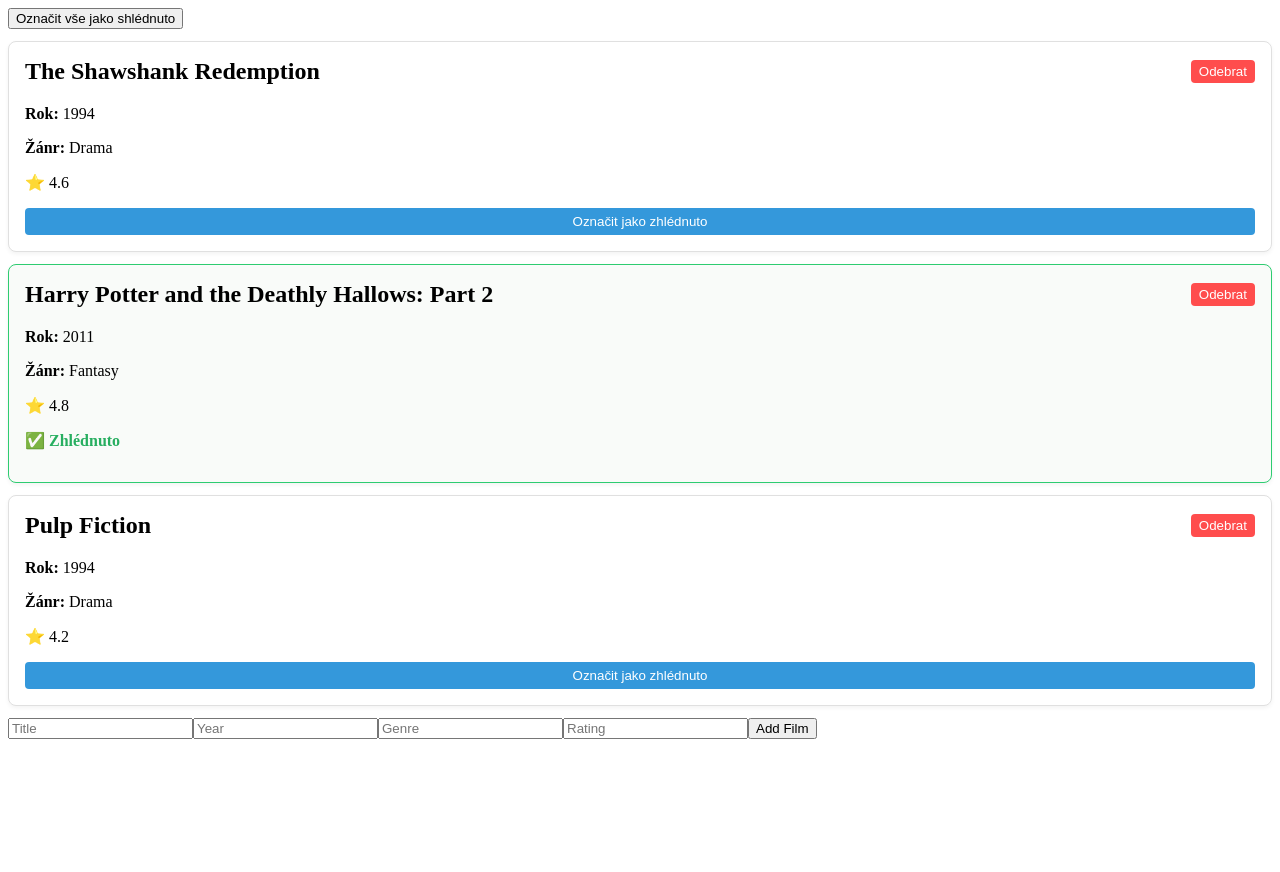
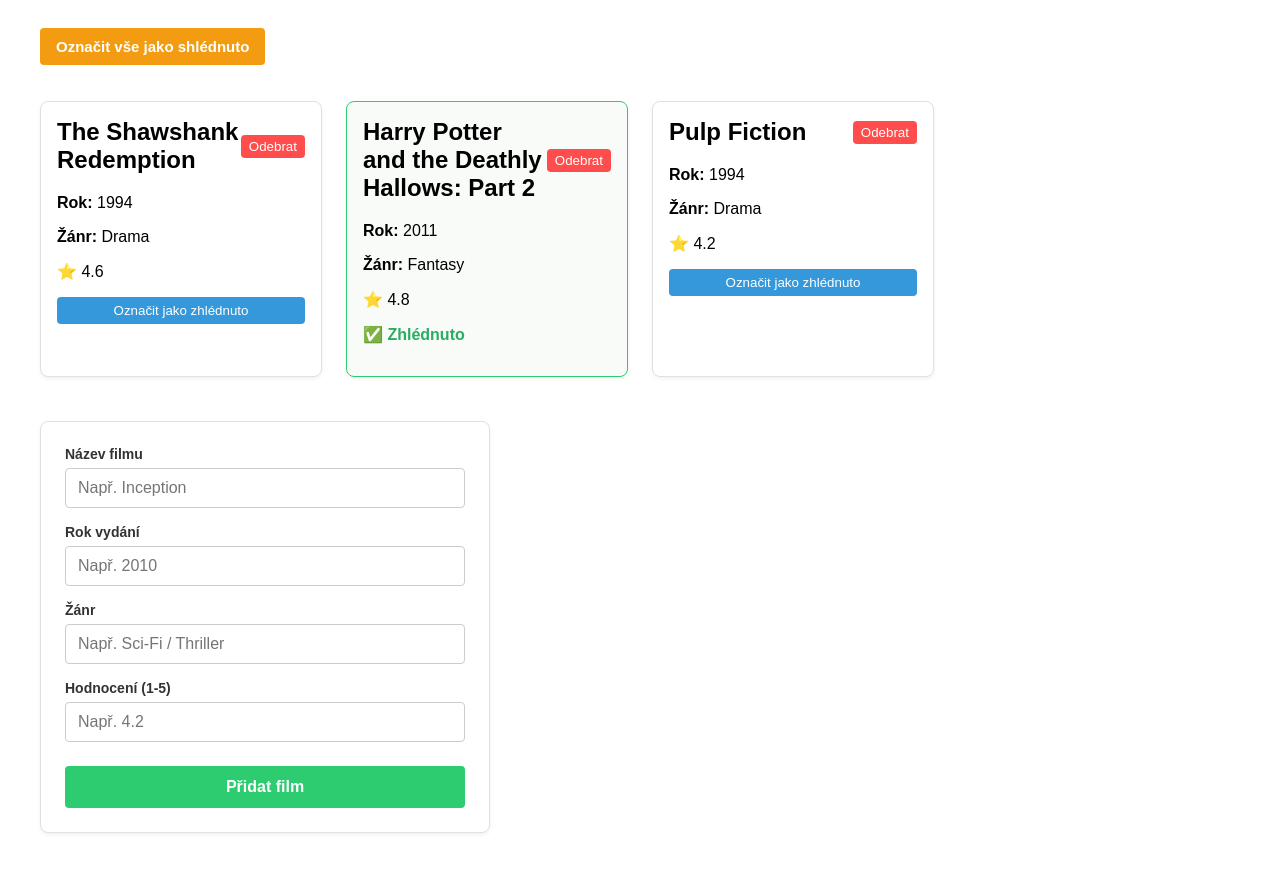
Before and after one commit to pydt00/react-project-pydt00, a React (Vite) app: page / in a window 1280 px wide. Shown: the top 872 px of the page. Before the commit the page ends 800 px from the top, so only its background shows below. Built offline with nearby package versions, Linux system fonts and the light colour scheme.

Commit message:
feat: styling pro vse ostatni

```diff
--- /dev/null
+++ b/src/components/AddFilmForm.module.css
@@ -0,0 +1,55 @@
+.formContainer {
+  background-color: #ffffff;
+  border: 1px solid #e0e0e0;
+  border-radius: 8px;
+  padding: 24px;
+  max-width: 400px;
+  margin: 20px 0;
+  box-shadow: 0 2px 4px rgba(0, 0, 0, 0.05);
+}
+
+.formGroup {
+  display: flex;
+  flex-direction: column;
+  margin-bottom: 16px;
+}
+
+.label {
+  font-weight: 600;
+  margin-bottom: 6px;
+  color: #333333;
+  font-size: 14px;
+}
+
+.input {
+  padding: 10px 12px;
+  border: 1px solid #cccccc;
+  border-radius: 4px;
+  font-size: 16px;
+  transition: border-color 0.2s ease, box-shadow 0.2s ease;
+}
+
+/* Clear visual indicator when user clicks inside an input */
+.input:focus {
+  outline: none;
+  border-color: #3498db;
+  box-shadow: 0 0 0 3px rgba(52, 152, 219, 0.2);
+}
+
+.submitButton {
+  background-color: #2ecc71; /* Green to match a positive "Add" action */
+  color: white;
+  border: none;
+  border-radius: 4px;
+  padding: 12px;
+  font-size: 16px;
+  font-weight: bold;
+  cursor: pointer;
+  width: 100%;
+  transition: background-color 0.2s ease;
+  margin-top: 8px;
+}
+
+.submitButton:hover {
+  background-color: #27ae60;
+}
--- a/src/components/AddFilmForm.tsx
+++ b/src/components/AddFilmForm.tsx
@@ -1,6 +1,7 @@
 import { useState } from "react";
 import { WatchlistContext } from '@/context/WatchlistProvider.tsx';
 import { useContext } from "react";
+import styles from "./AddFilmForm.module.css";
 
 export default function AddFilmForm() {
     const { films, addFilm, removeFilm, toggleWatched, setAllAsWatched } = useContext(WatchlistContext);
@@ -20,12 +21,54 @@
     };
 
     return (
-        <div>
-        <input value={title} onChange={e => setTitle(e.target.value)} placeholder="Title" />
-        <input value={year} onChange={e => setYear(e.target.value)} placeholder="Year" type="number" />
-        <input value={genre} onChange={e => setGenre(e.target.value)} placeholder="Genre" />
-        <input value={rating} onChange={e => setRating(e.target.value)} placeholder="Rating" type="number" />
-        <button onClick={handleAdd}>Add Film</button>
+        <div className={styles.formContainer}>
+            <div className={styles.formGroup}>
+                <label className={styles.label}>Název filmu</label>
+                <input
+                    className={styles.input}
+                    value={title}
+                    onChange={e => setTitle(e.target.value)}
+                    placeholder="Např. Inception"
+                />
+            </div>
+
+            <div className={styles.formGroup}>
+                <label className={styles.label}>Rok vydání</label>
+                <input
+                    className={styles.input}
+                    value={year}
+                    onChange={e => setYear(e.target.value)}
+                    placeholder="Např. 2010"
+                    type="number"
+                />
+            </div>
+
+            <div className={styles.formGroup}>
+                <label className={styles.label}>Žánr</label>
+                <input
+                    className={styles.input}
+                    value={genre}
+                    onChange={e => setGenre(e.target.value)}
+                    placeholder="Např. Sci-Fi / Thriller"
+                />
+            </div>
+
+            <div className={styles.formGroup}>
+                <label className={styles.label}>Hodnocení (1-5)</label>
+                <input
+                    className={styles.input}
+                    value={rating}
+                    onChange={e => setRating(e.target.value)}
+                    placeholder="Např. 4.2"
+                    type="number"
+                    min="1"
+                    max="5"
+                />
+            </div>
+
+            <button className={styles.submitButton} onClick={handleAdd}>
+                Přidat film
+            </button>
         </div>
-    )
+    );
 }
--- /dev/null
+++ b/src/components/FilmList.module.css
@@ -0,0 +1,42 @@
+.container {
+  max-width: 1200px;
+  margin: 0 auto;
+  padding: 20px;
+  font-family: sans-serif;
+}
+
+/* Tlačítko pro označení všeho jako zhlédnuté */
+.topButton {
+  background-color: #f39c12;
+  color: white;
+  border: none;
+  border-radius: 4px;
+  padding: 10px 16px;
+  font-size: 15px;
+  font-weight: bold;
+  cursor: pointer;
+  margin-bottom: 24px;
+  transition: background-color 0.2s ease;
+}
+
+.topButton:hover {
+  background-color: #d35400;
+}
+
+/* Výchozí zobrazení pro MOBIL (pod 600px) - karty pod sebou */
+.gridContainer {
+  display: grid;
+  grid-template-columns: 1fr; /* Jeden sloupec */
+  gap: 16px;
+  margin-bottom: 32px;
+}
+
+/* Responzivní zobrazení pro DESKTOP a větší obrazovky (od 600px výše) */
+@media (min-width: 600px) {
+  .gridContainer {
+    /* Automaticky vytvoří sloupce o minimální šířce 280px,
+       takže na tabletu budou 2 a na velkém PC klidně 3-4 sloupce */
+    grid-template-columns: repeat(auto-fill, minmax(280px, 1fr));
+    gap: 24px;
+  }
+}
--- a/src/components/FilmList.tsx
+++ b/src/components/FilmList.tsx
@@ -2,17 +2,25 @@
 import { WatchlistContext } from '@/context/WatchlistProvider.tsx';
 import { useContext } from 'react';
 import AddFilmForm from './AddFilmForm';
+import styles from "./FilmList.module.css";
 
 export default function FilmList() {
     const { films, addFilm, removeFilm, toggleWatched, setAllAsWatched } = useContext(WatchlistContext);
 
     return (
-        <div>
-            <button onClick={setAllAsWatched}>Označit vše jako shlédnuto</button>
-            {films.map(film => (
-                <FilmCard key={film.title} film={film} onToggle={toggleWatched}/>
-            ))}
+        <div className={styles.container}>
+            <button className={styles.topButton} onClick={setAllAsWatched}>
+                Označit vše jako shlédnuto
+            </button>
+
+            {/* 2. Obalíme mapování filmů do grid containeru */}
+            <div className={styles.gridContainer}>
+                {films.map(film => (
+                    <FilmCard key={film.title} film={film} onToggle={toggleWatched}/>
+                ))}
+            </div>
+
             <AddFilmForm/>
         </div>
-    )
+    );
 }
```
